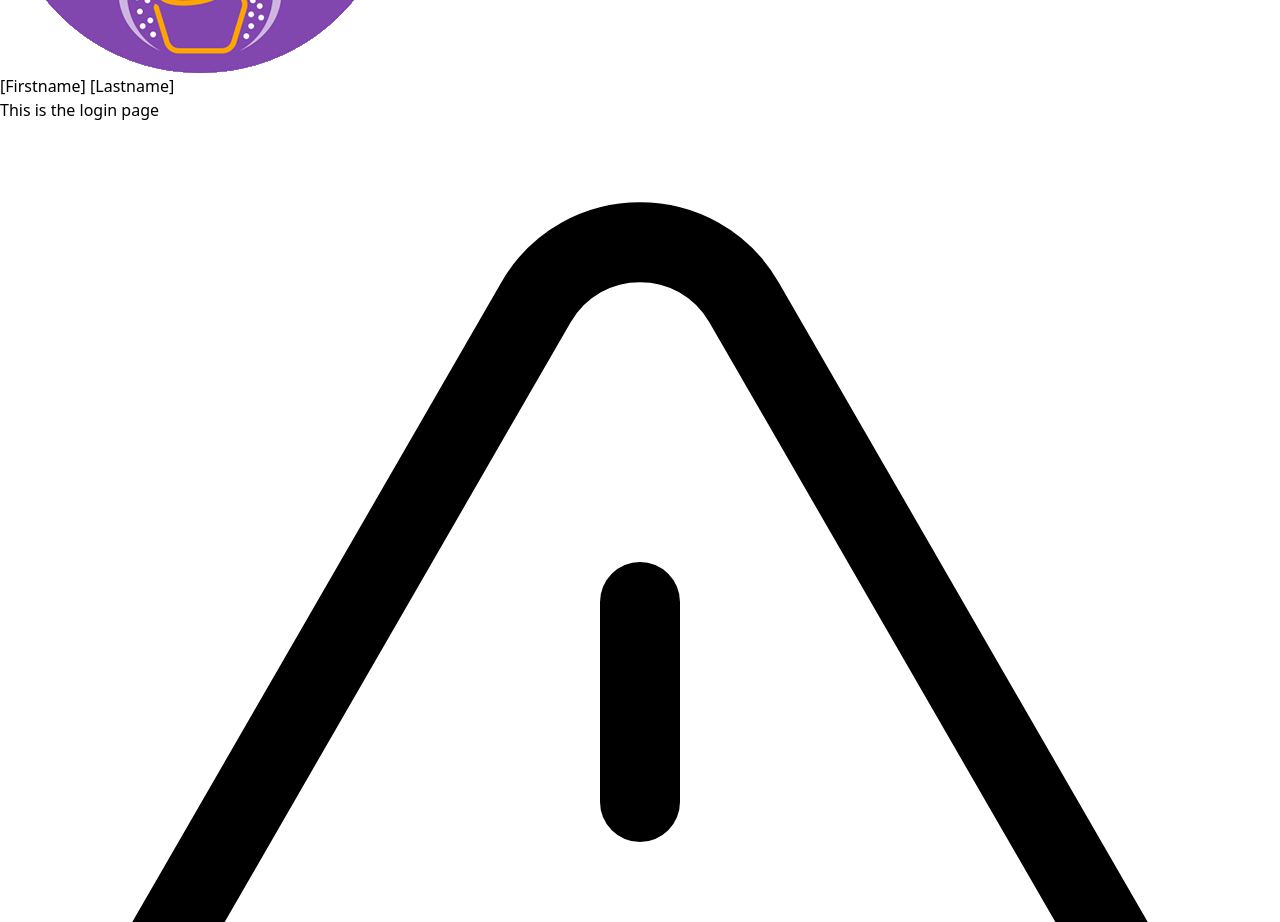
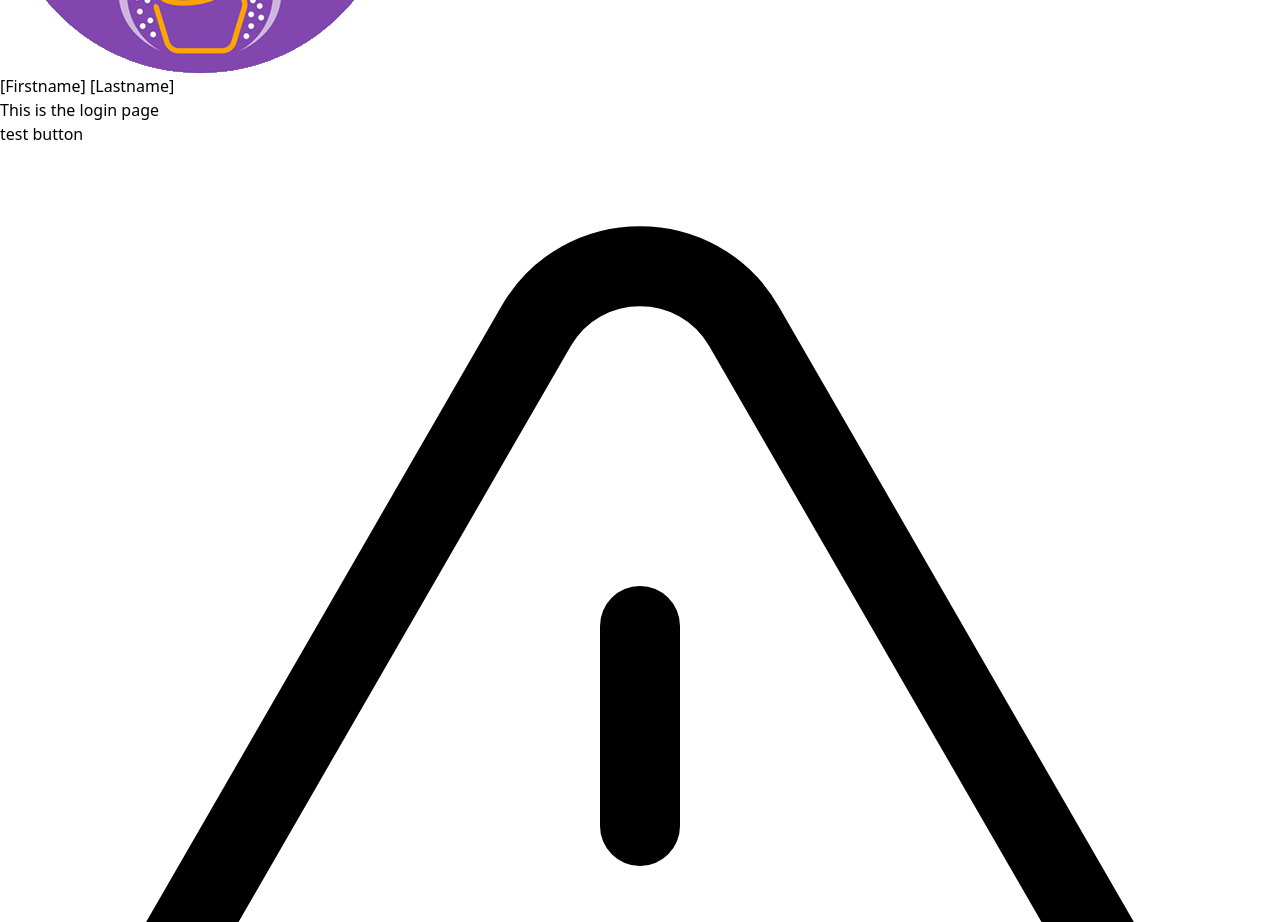
Before and after one commit to SheCodesAus/2024_bit_by_bit_frontend, a React (Vite) app: page /home in a window 1280 px wide. Shown: the part 3300-4222 px from the top of the page. Built offline with nearby package versions, Linux system fonts and the light colour scheme.

Commit message:
adding button to test

```diff
--- a/src/pages/GlobalPages/HomePage.jsx
+++ b/src/pages/GlobalPages/HomePage.jsx
@@ -1,14 +1,24 @@
+// HOOKS
+import { useNavigate } from "react-router-dom";
+
 // ELEMENTS
 import GlobalAlertModal from "../../components/GlobalElements/GlobalAlertModal";
-
-// API
-import getEvent from "../../api/get-event";
+import ButtonElement from "../../components/GlobalElements/Button";
 
 function HomePage() {
+  const navigate = useNavigate();
+  // MODAL Variables
   const modalTitle = "Global Modal Template";
   const modalMessage = "This is a global modal template";
   const modalBtnTxt = "Modal";
   const modalAPICall = console.log("this is the api call");
+
+  //BUTTON Functions
+  const goToLoginPage = (event) => {
+    event.preventDefault();
+    console.log("going to login page");
+    navigate("/");
+  };
 
   return (
     <main>
@@ -19,6 +29,7 @@ function HomePage() {
         btnTxt={modalBtnTxt}
         btnAPICall={modalAPICall}
       />
+      <ButtonElement message="test button" btnClick={goToLoginPage} />
     </main>
   );
 }
```
